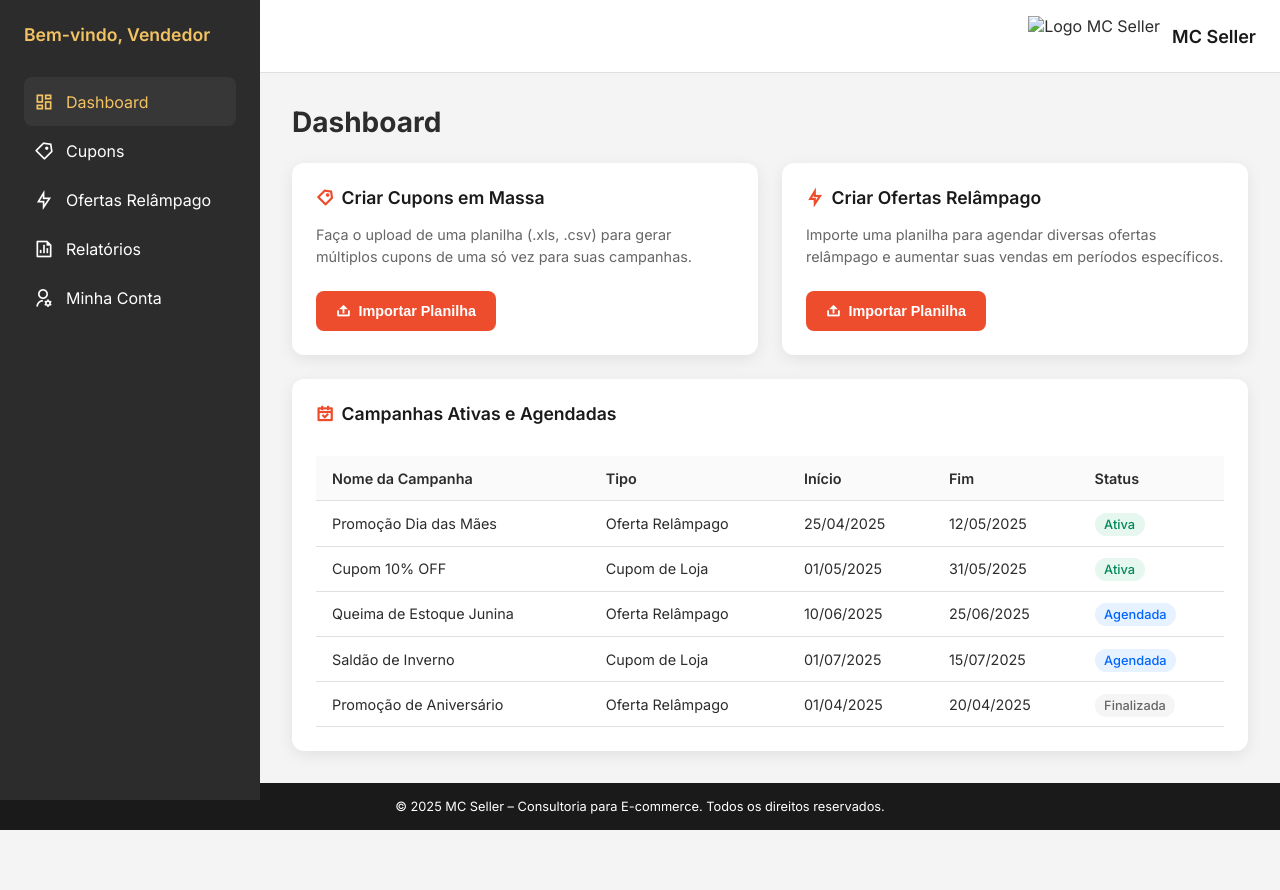
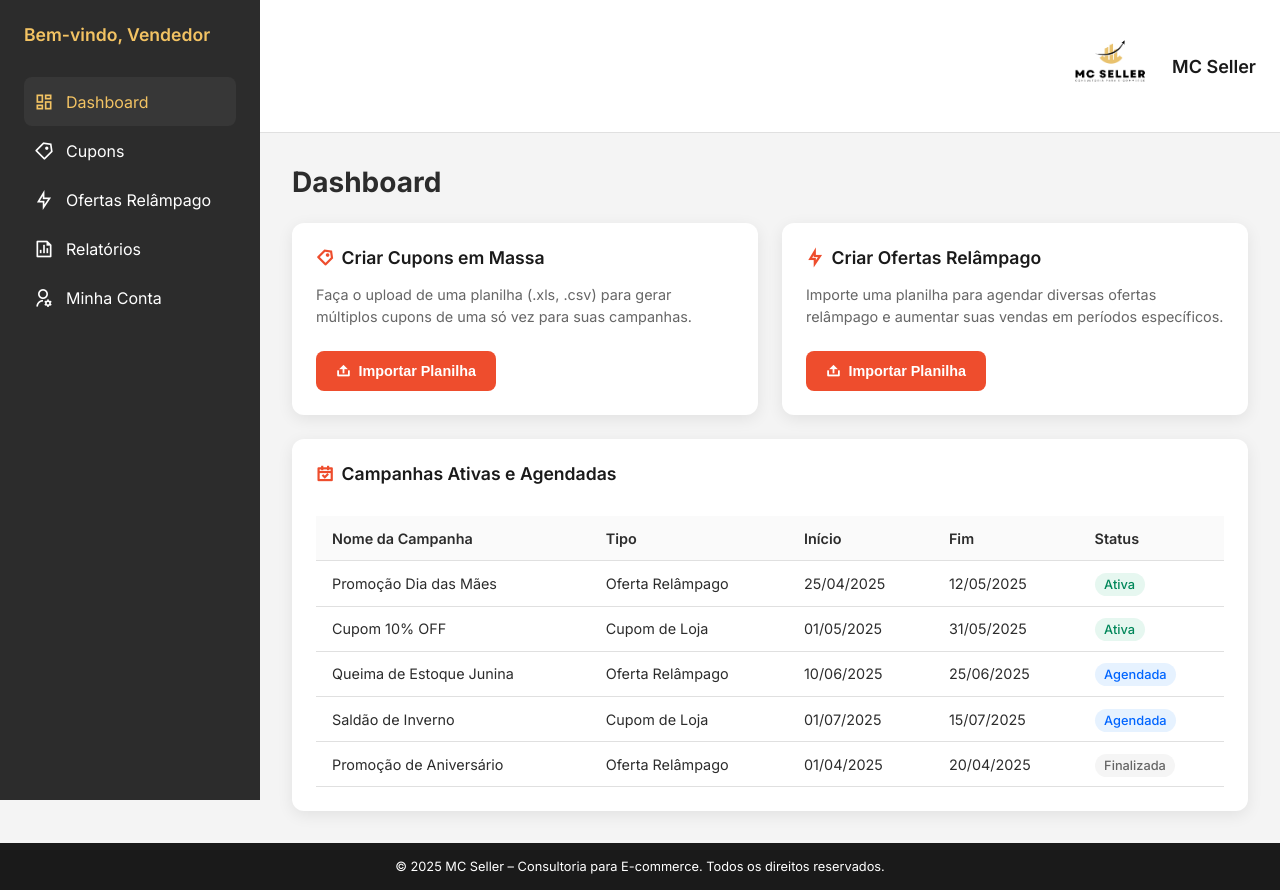
Before and after one commit to McSeller/McSeller-Shopee, a plain HTML site: page index.html in a window 1280 px wide. Before the commit the page ends 830 px from the top, so only its background shows below. Drawn offline with nearby package versions, Linux system fonts and the light colour scheme.

Commit message:
fix: corrigindo endereço da imagem

```diff
--- a/index.html
+++ b/index.html
@@ -15,7 +15,7 @@
       <i class="ri-menu-line"></i>
     </div>
     <div class="brand">
-      <img src="MC%20Seller%20-%20PNG.png" alt="Logo MC Seller">
+      <img src="src/images/MC Seller - PNG.png" alt="Logo MC Seller">
       <span>MC Seller</span>
     </div>
   </header>
--- a/style.css
+++ b/style.css
@@ -59,7 +59,7 @@
   }
 
   .brand img {
-    height: 40px;
+    height: 100px;
   }
 
   /* --- Sidebar --- */
```
Also changed, not shown: src/images/MC Seller - PNG.png (added).
